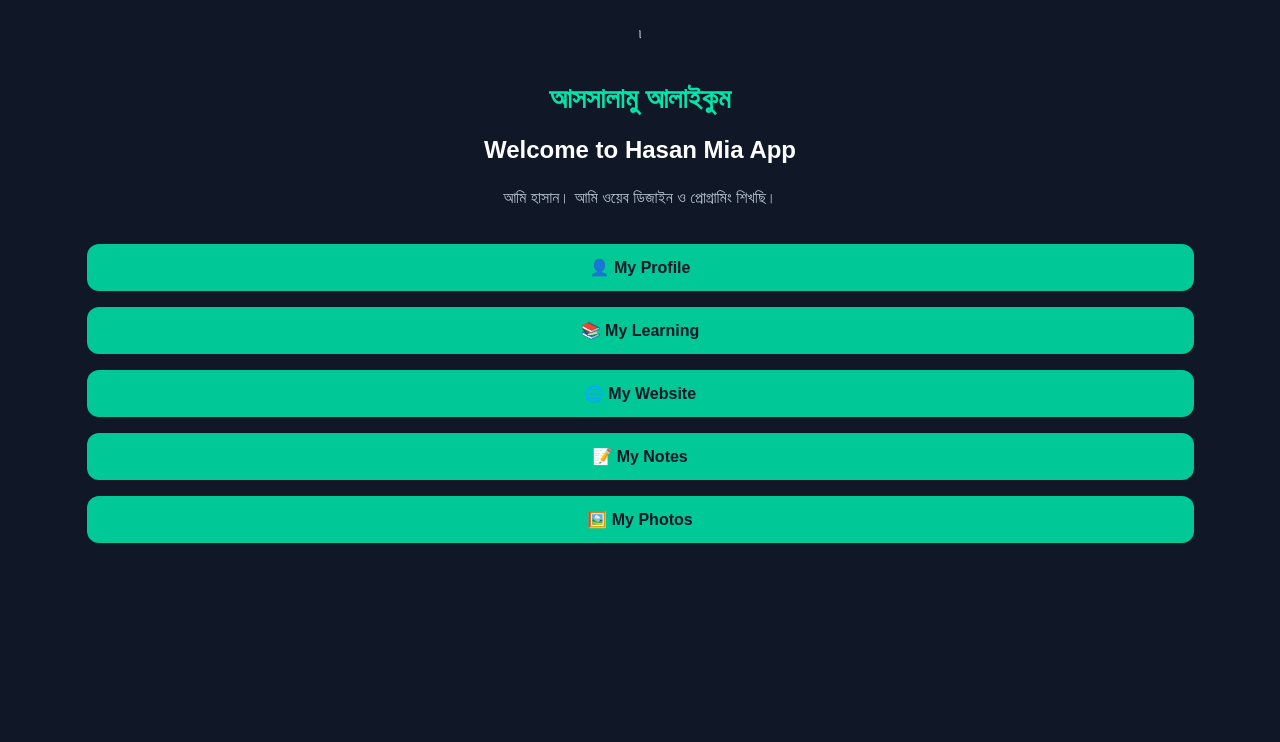
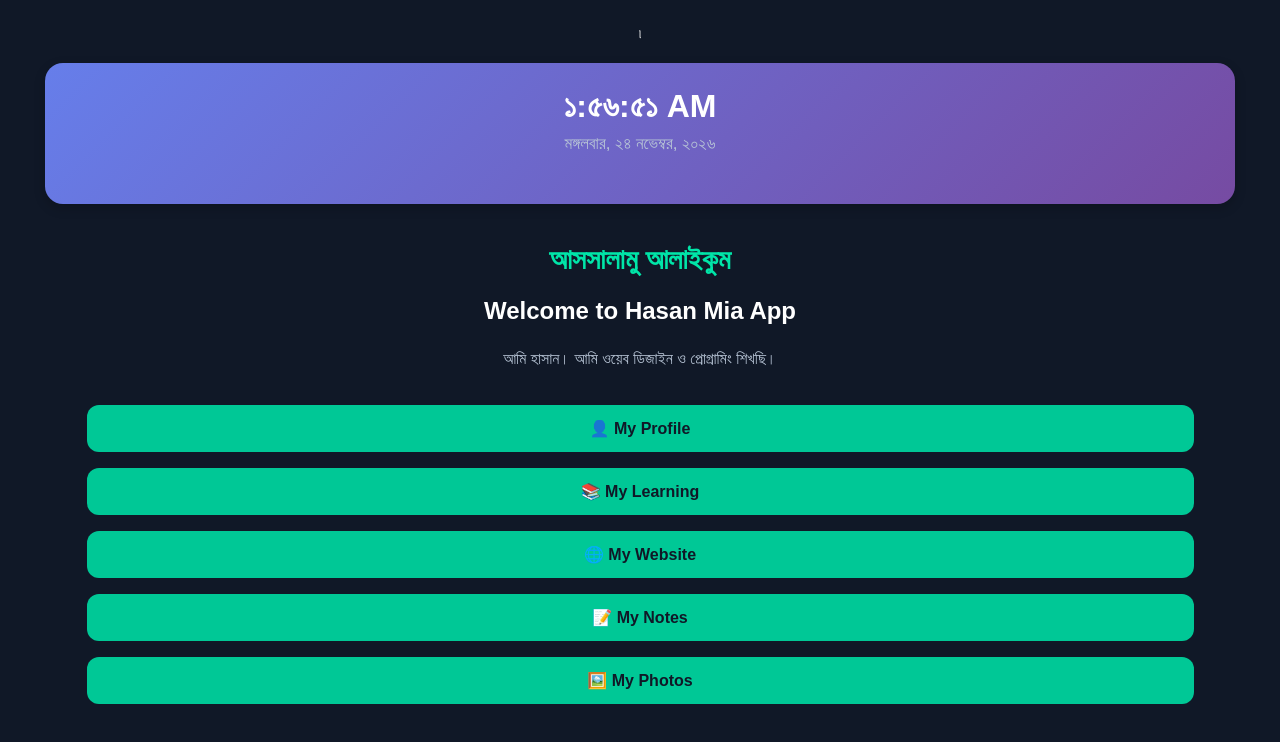
Before and after one commit to mmdhabib2022-beep/hasan-website, a plain HTML site: page personal-app/index.html in a window 1280 px wide. Drawn offline with Linux system fonts and the light colour scheme.

Commit message:
Add live clock and date

```diff
--- a/personal-app/gallery-style.css
+++ b/personal-app/gallery-style.css
@@ -53,3 +53,21 @@ button {
     border-radius: 15px;
     box-shadow: 0 4px 12px rgba(0,0,0,0.2);
 }
+.clock-box {
+    background: linear-gradient(135deg, #667eea, #764ba2);
+    color: white;
+    padding: 20px;
+    margin: 20px;
+    border-radius: 18px;
+    text-align: center;
+    box-shadow: 0 4px 12px rgba(0,0,0,0.2);
+}
+
+.clock-box h2 {
+    font-size: 32px;
+    margin: 5px;
+}
+
+.clock-box p {
+    font-size: 17px;
+}
--- a/personal-app/index.html
+++ b/personal-app/index.html
@@ -17,6 +17,10 @@ if ("serviceWorker" in navigator) {
 }
 </script>
 <body>
+     <section class="clock-box">
+    <h2 id="clock">00:00:00</h2>
+    <p id="date"></p>
+</section>
 
     <h1>আসসালামু আলাইকুম</h1>
 
@@ -56,5 +60,25 @@ if ("serviceWorker" in navigator) {
     navigator.serviceWorker.register("./sw.js");
 }
 </script>
+
+<script>
+function updateClock() {
+    const now = new Date();
+
+    document.getElementById("clock").textContent =
+        now.toLocaleTimeString("bn-BD");
+
+    document.getElementById("date").textContent =
+        now.toLocaleDateString("bn-BD", {
+            weekday: "long",
+            year: "numeric",
+            month: "long",
+            day: "numeric"
+        });
+}
+
+updateClock();
+setInterval(updateClock, 1000);
+</script>
 </body>
 </html>
```
